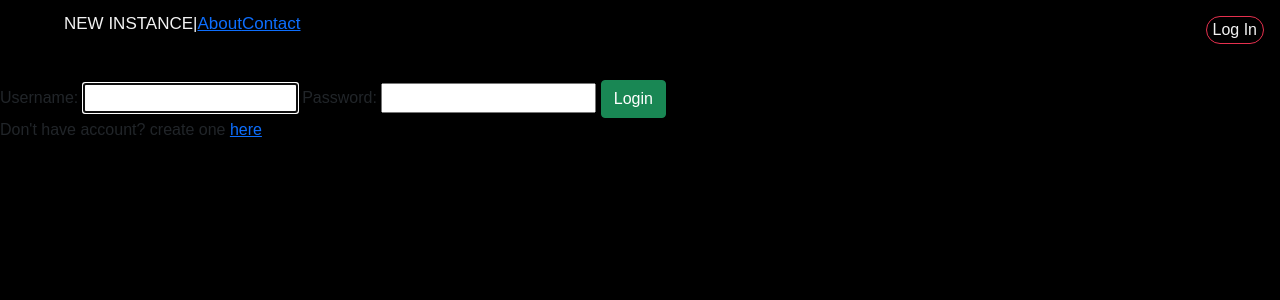
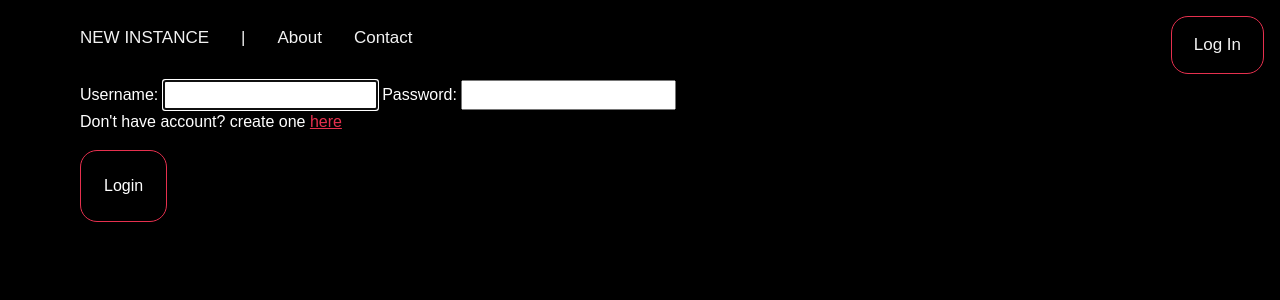
Before and after one commit to leenaaahmed/newinstance, a Django app: page /login/ in a window 1280 px wide. Shown: the top 300 px of the page. Run offline with Django 4.2, Linux system fonts and the light colour scheme; some libraries are stand-ins or nearby versions.

Commit message:
login-style

```diff
--- a/peerAssessment/peerAssessmentApp/templates/Registration/login.html
+++ b/peerAssessment/peerAssessmentApp/templates/Registration/login.html
@@ -1,12 +1,108 @@
 {% extends 'base.html' %}
 {% load crispy_forms_tags %}
 {% block content %}
+<head>
+    <style>
+         * {
+        box-sizing: border-box;
+        font-family: Arial, Helvetica, sans-serif;
+      }
 
-<form method="post" class ="from-group">
+    @font-face {
+        font-family: carmen-sans;
+        src: url(./regularfont.otf)
+    }
+
+    .h1 h2 h3 h4 a{
+        color: white;
+    }
+
+    #navbar{
+        width: 100%;
+        height: 10vh;
+        background-color: black;
+        padding-top: 0.7em;
+        padding-left: 2em;
+    }
+
+    .navlist{
+        width: 100;
+        overflow: hidden;
+    }
+
+    .navlist a{
+        float: left;
+        display: block;
+        color: #f2f2f2;
+        text-align: center;
+        padding: 14px 16px;
+        text-decoration: none;
+        font-size: 17px;
+    }
+
+    .navlist a:hover {
+        color: red;
+    }
+
+    .navlist a.active {
+        color: red;
+    }
+
+    .navlist .icon {
+         display: none;
+    }
+
+    .logo{
+        position: relative;
+    }
+       p {
+           color: white;
+       }
+       .btn-success{
+        display: block;
+            margin-top: 1em;
+            position: relative;
+            margin-right: 1em;
+            border-radius: 17px;
+            background-color: transparent;
+            border: solid 1px rgb(230, 48, 78);
+            color: white;
+            text-align: center;
+            padding: 23px;
+            text-decoration: none;
+            font-size: 16px;
+       }
+       .btn-success:hover{
+        color: rgb(230, 48, 78);
+        font-weight: 800;
+        background-color: transparent;
+        border: solid 1px rgb(230, 48, 78);
+    }
+       #navbar{
+        width: 100%;
+        height: 10vh;
+        background-color: black;
+        padding-top: 0.7em;
+        padding-left: 2em;
+    }
+    .from-group{
+        position: relative;
+        color:white;
+        display: block;
+        justify-content: space-between;
+        margin-left: 5em;
+    }
+
+    </style>
+</head>
+
+
+<form method="post" class ="from-group" style="display: block">
     {% csrf_token %}
     {{ form }}
-    <button type="submit" class="btn btn-success" >Login </button>
-    <p> Don't have account? create one <a href = "/signup"> here</a></p>
+    <p> Don't have account? create one <a href = "/signup" style="color: rgb(230, 48, 78);"> here</a></p>
+    <button type="submit" class="btn-success" >Login </button>
 </form>
 
+
 {% endblock %}
--- a/peerAssessment/peerAssessmentApp/templates/base.html
+++ b/peerAssessment/peerAssessmentApp/templates/base.html
@@ -121,7 +121,7 @@
                 <li><a href="">About</a></li>
                 <li><a href="">Contact</a></li>
             </ul>
-            <button class="navigator"><a>Log In</a></button>
+            <button class="navigator"><a href="/login">Log In</a></button>
         </div>
     </section>
 
--- a/peerAssessment/peerAssessmentApp/templates/home.html
+++ b/peerAssessment/peerAssessmentApp/templates/home.html
@@ -102,7 +102,7 @@
         <h1>Welcome,</h1>
         <p>Join hundreds of professors and students in using New Instance: <br>
         the platform for peer assessments.</p>
-        <button class="home-btn"><a href="">Sign Up</a></button>
+        <button class="home-btn"><a href="/signup">Sign Up</a></button>
     </div>
 
 </body>
```
